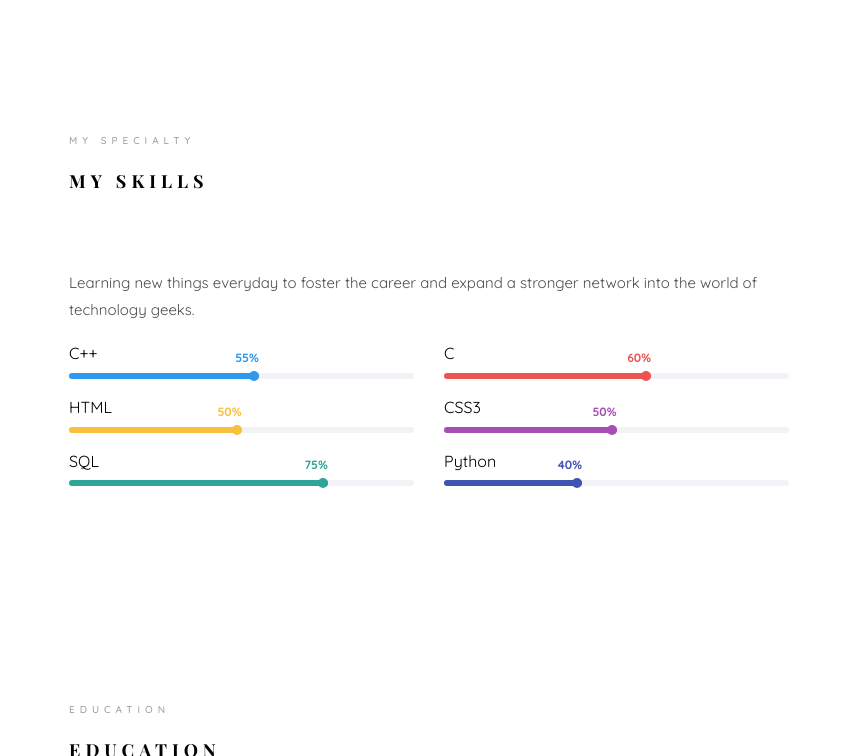
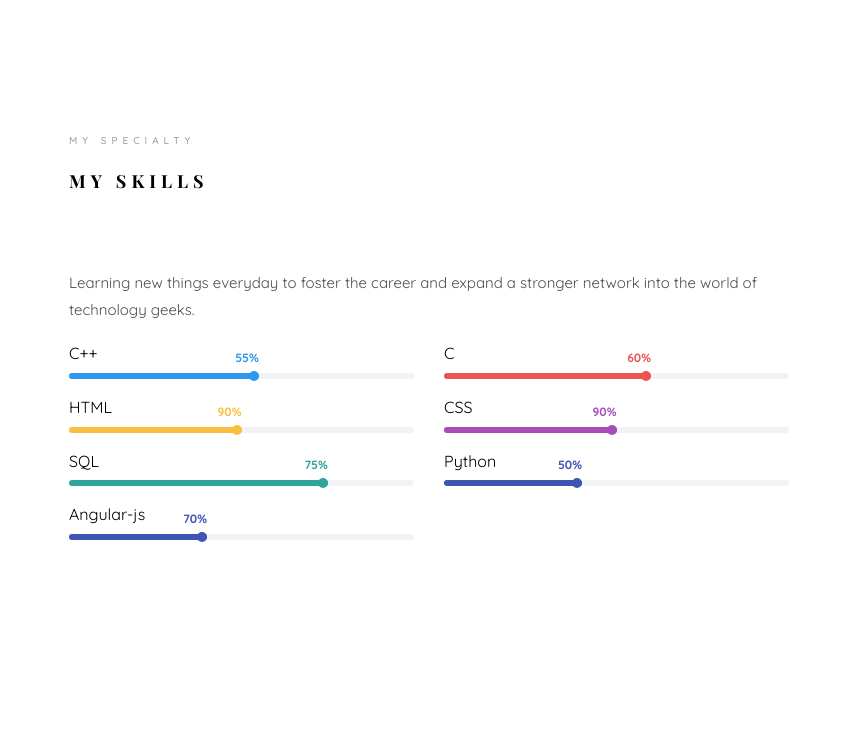
Before and after one commit to Tauhid9/Portfolio.Tauhid, a plain HTML site: page index.html in a window 1280 px wide. Shown: the part 2044-2800 px from the top of the page, without its empty margins (361-1219 px from the left). Drawn offline with nearby package versions, Linux system fonts and the light colour scheme; a web font is replaced by a local one.

Commit message:
Update index.html
update skills

```diff
--- a/index.html
+++ b/index.html
@@ -118,7 +118,7 @@
 					   			<div class="col-md-6 col-md-offset-3 col-md-pull-3 col-sm-12 col-xs-12 js-fullheight slider-text">
 					   				<div class="slider-text-inner">
 					   					<div class="desc">
-						   					<h1>I am <br>a Database Administrator</h1>
+						   					<h1>I am <br>a Softwaer Developer</h1>
 												<!--<h2>100% html5 bootstrap templates Made by <a href="https://colorlib.com/" target="_blank">colorlib.com</a></h2>
 												<p><a class="btn btn-primary btn-learn">View Portfolio <i class="icon-briefcase3"></i></a></p> -->
 											</div>
@@ -336,20 +336,20 @@
 							<div class="progress-wrap">
 								<h3>HTML</h3>
 								<div class="progress">
-								 	<div class="progress-bar color-3" role="progressbar" aria-valuenow="50"
+								 	<div class="progress-bar color-3" role="progressbar" aria-valuenow="90"
 								  	aria-valuemin="0" aria-valuemax="100" style="width:50%">
-								    <span>50%</span>
+								    <span>90%</span>
 								  	</div>
 								</div>
 							</div>
 						</div>
 						<div class="col-md-6 animate-box" data-animate-effect="fadeInRight">
 							<div class="progress-wrap">
-								<h3>CSS3</h3>
+								<h3>CSS</h3>
 								<div class="progress">
-								 	<div class="progress-bar color-4" role="progressbar" aria-valuenow="50"
+								 	<div class="progress-bar color-4" role="progressbar" aria-valuenow="90"
 								  	aria-valuemin="0" aria-valuemax="100" style="width:50%">
-								    <span>50%</span>
+								    <span>90%</span>
 								  	</div>
 								</div>
 							</div>
@@ -369,9 +369,20 @@
 							<div class="progress-wrap">
 								<h3>Python</h3>
 								<div class="progress">
-								 	<div class="progress-bar color-6" role="progressbar" aria-valuenow="40"
+								 	<div class="progress-bar color-6" role="progressbar" aria-valuenow="50"
 								  	aria-valuemin="0" aria-valuemax="100" style="width:40%">
-								    <span>40%</span>
+								    <span>50%</span>
+								  	</div>
+								</div>
+							</div>
+						</div>
+						<div class="col-md-6 animate-box" data-animate-effect="fadeInRight">
+							<div class="progress-wrap">
+								<h3>Angular-js</h3>
+								<div class="progress">
+								 	<div class="progress-bar color-6" role="progressbar" aria-valuenow="70"
+								  	aria-valuemin="0" aria-valuemax="100" style="width:40%">
+								    <span>70%</span>
 								  	</div>
 								</div>
 							</div>
```
